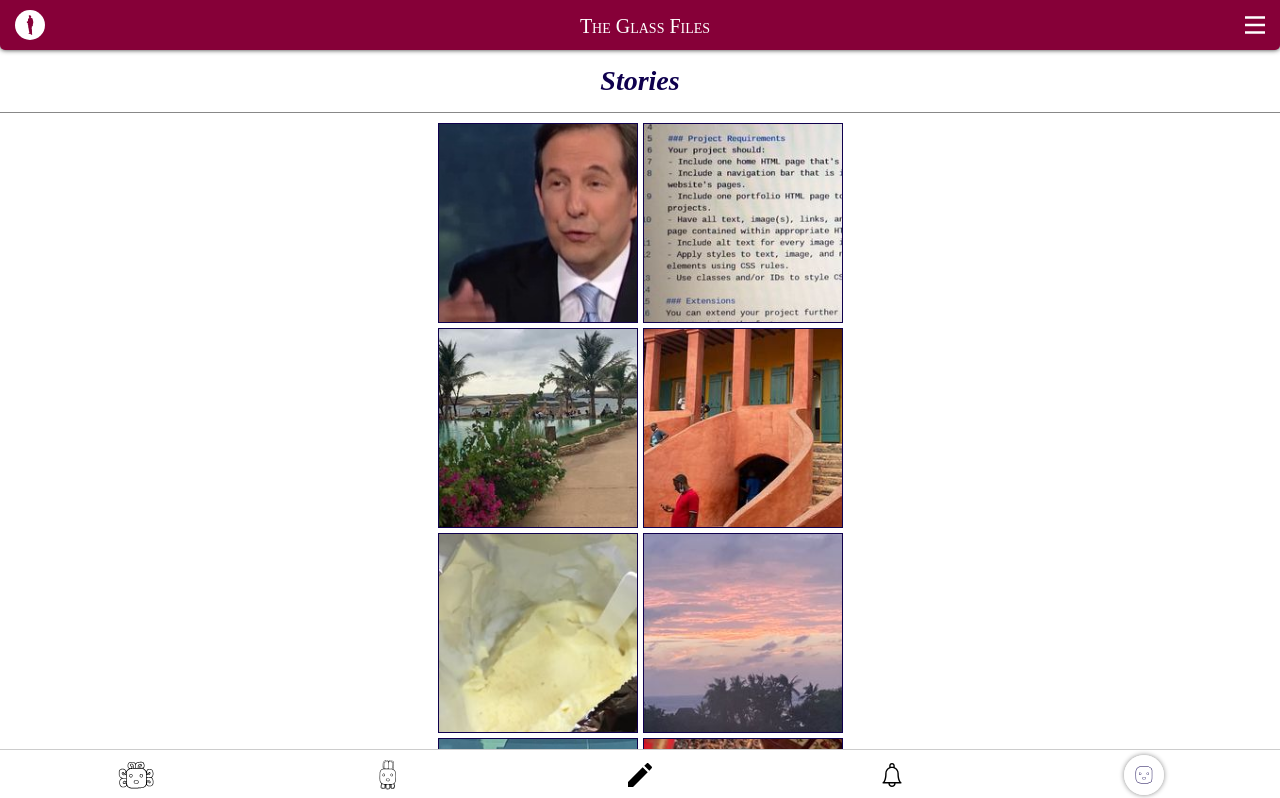
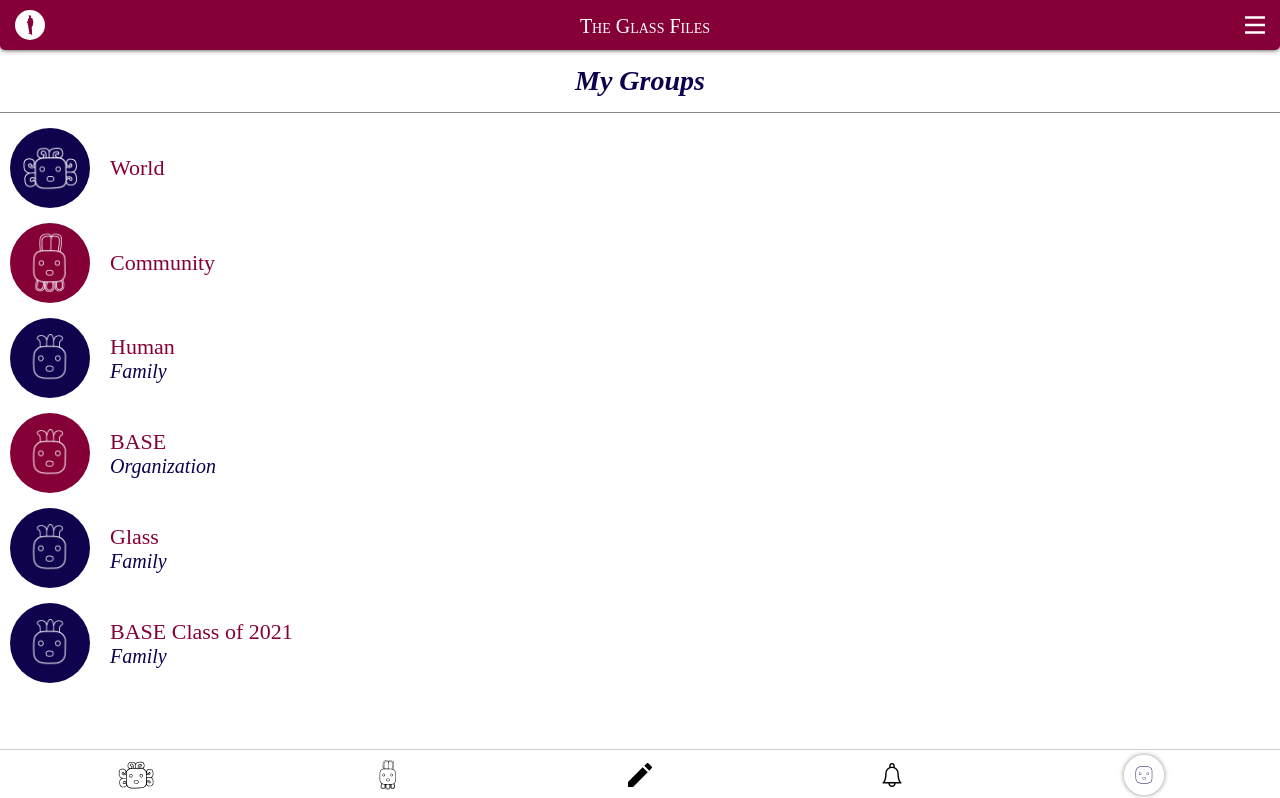
Before and after one commit to brighta19/tgf-app, a React (Create React App) app: page / in a window 1280 px wide. Shown: the top 798 px of the page. Built offline with nearby package versions, Linux system fonts and the light colour scheme.

Commit message:
Create GroupsList

```diff
--- a/src/App.js
+++ b/src/App.js
@@ -24,7 +24,7 @@ class App extends Component {
 
         this.state = {
             loggedIn: true,
-            currentPage: Page.STORIES,
+            currentPage: Page.GROUPS,
             hideSplashScreen: false
         };
     }
--- /dev/null
+++ b/src/components/GroupsList/index.js
@@ -0,0 +1,24 @@
+import { Component } from "react";
+import "./style.css";
+
+class GroupsList extends Component {
+    render() {
+        return (
+            <div className="GroupsList">
+                {this.props.groups.map(group => {
+                    return (
+                        <div key={group.id} className="Group">
+                            <img className="GroupPicture" src={group.image_url} alt="A group" width="80" height="80" />
+                            <div className="GroupDetails">
+                                <p className="GroupName">{group.name}</p>
+                                {group.type && <p className="GroupType">{group.type}</p>}
+                            </div>
+                        </div>
+                    );
+                })}
+            </div>
+        );
+    }
+}
+
+export default GroupsList;
--- /dev/null
+++ b/src/components/GroupsList/style.css
@@ -0,0 +1,31 @@
+.GroupsList {
+    margin-top: 15px;
+    padding: 0 10px;
+}
+.Group {
+    display: grid;
+    grid-template-columns: 80px auto;
+    margin-bottom: 15px;
+}
+.GroupPicture {
+    display: block;
+    margin: 0 auto;
+    width: 80px;
+    height: 80px;
+    border-radius: 50%;
+}
+.GroupDetails {
+    font-family: "Times New Roman", serif;
+    margin: auto 0 auto 20px;
+}
+.GroupName {
+    color: #860038;
+    font-size: 22px;
+    margin: 0;
+}
+.GroupType {
+    color: #0F004E;
+    font-size: 20px;
+    font-style: italic;
+    margin: 0;
+}
--- a/src/components/ItemGrid/index.js
+++ b/src/components/ItemsGrid/index.js
@@ -1,10 +1,10 @@
 import { Component } from "react";
 import "./style.css";
 
-class ItemGrid extends Component {
+class ItemsGrid extends Component {
     render() {
         return (
-            <div className="ItemGrid">
+            <div className="ItemsGrid">
                 {this.props.items.map(item => {
                     return <img className="Item" key={item.id} src={item.image_url} alt="An item" width="150" height="150" />;
                 })}
@@ -13,4 +13,4 @@ class ItemGrid extends Component {
     }
 }
 
-export default ItemGrid;
+export default ItemsGrid;
--- a/src/pages/Groups/index.js
+++ b/src/pages/Groups/index.js
@@ -1,4 +1,5 @@
 import { Component } from "react";
+import GroupsList from "../../components/GroupsList";
 import Page from "../Page";
 import "./style.css";
 
@@ -11,19 +12,7 @@ class GroupPage extends Component {
                 </header>
 
                 {this.props.groups ?
-                <div className="Groups">
-                    {this.props.groups.map(group => {
-                        return (
-                            <div key={group.id} className="Group">
-                                <img className="GroupPicture" src={group.image_url} alt="A group" width="80" height="80" />
-                                <div className="GroupDetails">
-                                    <p className="GroupName">{group.name}</p>
-                                    {group.type && <p className="GroupType">{group.type}</p>}
-                                </div>
-                            </div>
-                        );
-                    })}
-                </div>
+                <GroupsList groups={this.props.groups} />
                 :
                 <div className="LoadingScreen">
                     <div className="LoadingIcon"></div>
--- a/src/pages/Groups/style.css
+++ b/src/pages/Groups/style.css
@@ -15,35 +15,3 @@
     color: #0F004E;
     text-align: center;
 }
-
-.Groups {
-    margin-top: 15px;
-    padding: 0 10px;
-}
-.Group {
-    display: grid;
-    grid-template-columns: 80px auto;
-    margin-bottom: 15px;
-}
-.GroupPicture {
-    display: block;
-    margin: 0 auto;
-    width: 80px;
-    height: 80px;
-    border-radius: 50%;
-}
-.GroupDetails {
-    font-family: "Times New Roman", serif;
-    margin: auto 0 auto 20px;
-}
-.GroupName {
-    color: #860038;
-    font-size: 22px;
-    margin: 0;
-}
-.GroupType {
-    color: #0F004E;
-    font-size: 20px;
-    font-style: italic;
-    margin: 0;
-}
--- a/src/pages/Stories/index.js
+++ b/src/pages/Stories/index.js
@@ -1,7 +1,7 @@
 import { Component } from "react";
 import Page from "../Page";
 import PopUpBox from "../../components/PopUpBox";
-import ItemGrid from "../../components/ItemGrid";
+import ItemsGrid from "../../components/ItemsGrid";
 import "./style.css";
 
 class StoriesPage extends Component {
@@ -15,7 +15,7 @@ class StoriesPage extends Component {
                 </header>
 
                 {this.props.items ?
-                <ItemGrid items={this.props.items} />
+                <ItemsGrid items={this.props.items} />
                 :
                 <div className="LoadingScreen">
                     <div className="LoadingIcon"></div>
```
Also changed, not shown: src/components/ItemsGrid/style.css (renamed from src/components/ItemGrid/style.css).
